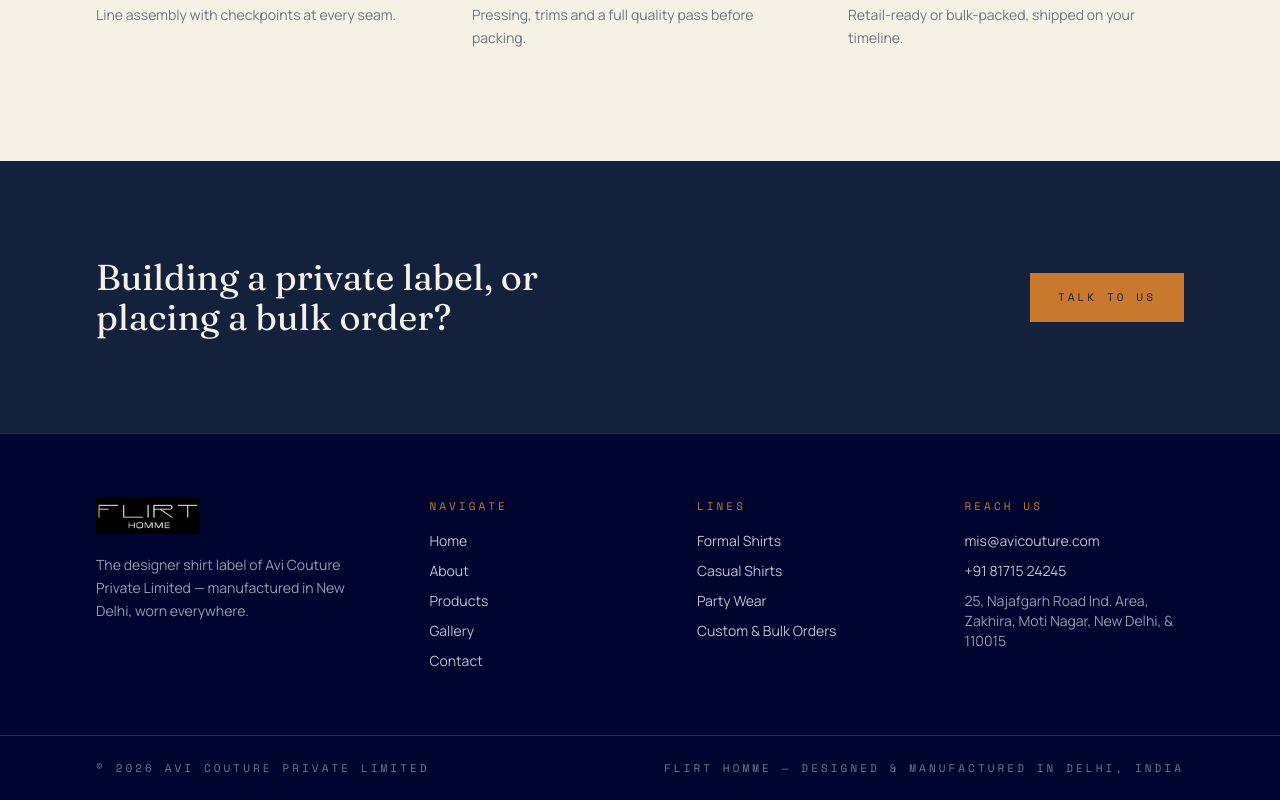
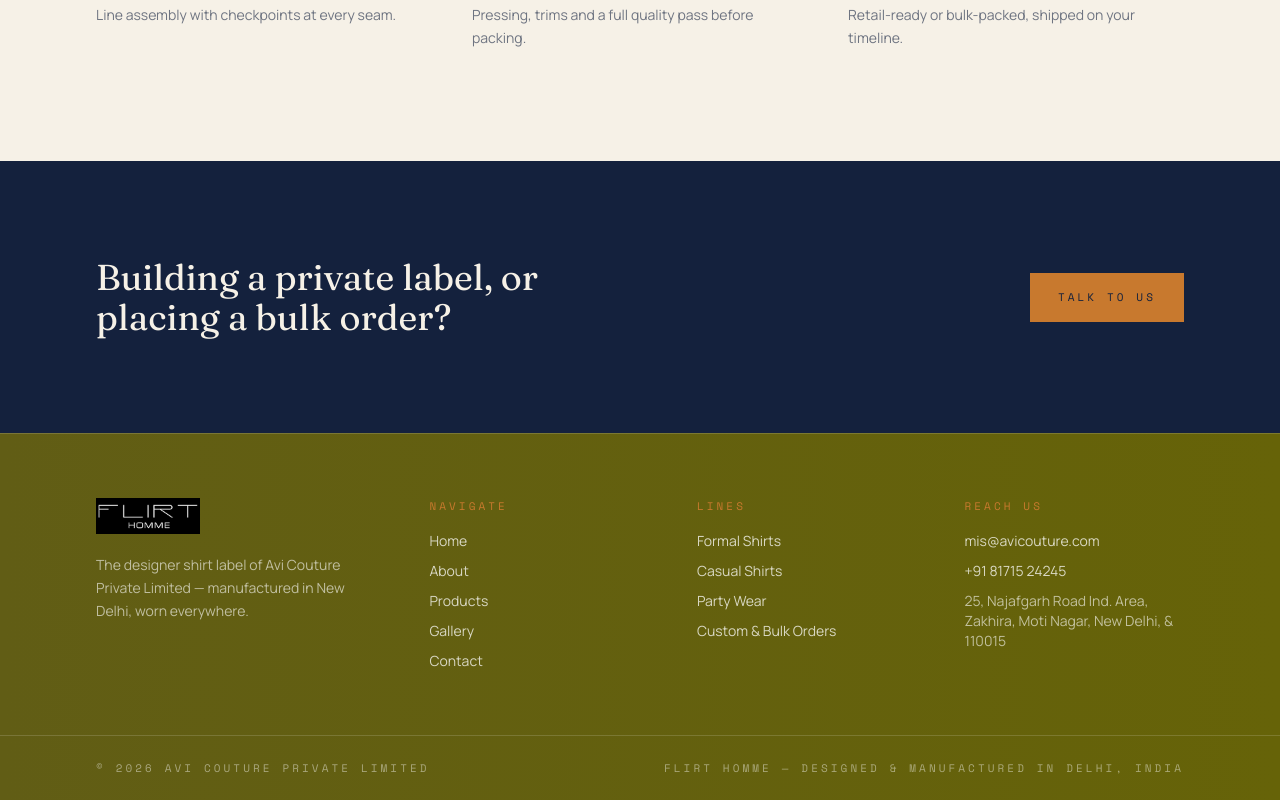
Before and after one commit to SatyamChauhan2005/flirt-homme-website, a Next.js app in the folder flirt-homme-site/: page / in a window 1280 px wide. Shown: the part 2827-3627 px from the top of the page. Built offline with nearby package versions, Linux system fonts and the light colour scheme.

Commit message:
Change footer background to gradient

```diff
--- a/flirt-homme-site/components/Footer.js
+++ b/flirt-homme-site/components/Footer.js
@@ -3,7 +3,7 @@ import Image from "next/image";
 
 export default function Footer() {
   return (
-    <footer className="bg-[#000530] text-white border-t border-white/15">
+    <footer className="bg-gradient-to-r from-[#615D15] to-[#666308]  text-white border-t border-white/15">
       <div className="container-px py-16 grid gap-12 md:grid-cols-[1.3fr_1fr_1fr_1fr]">
         <div>
           <Image
```
